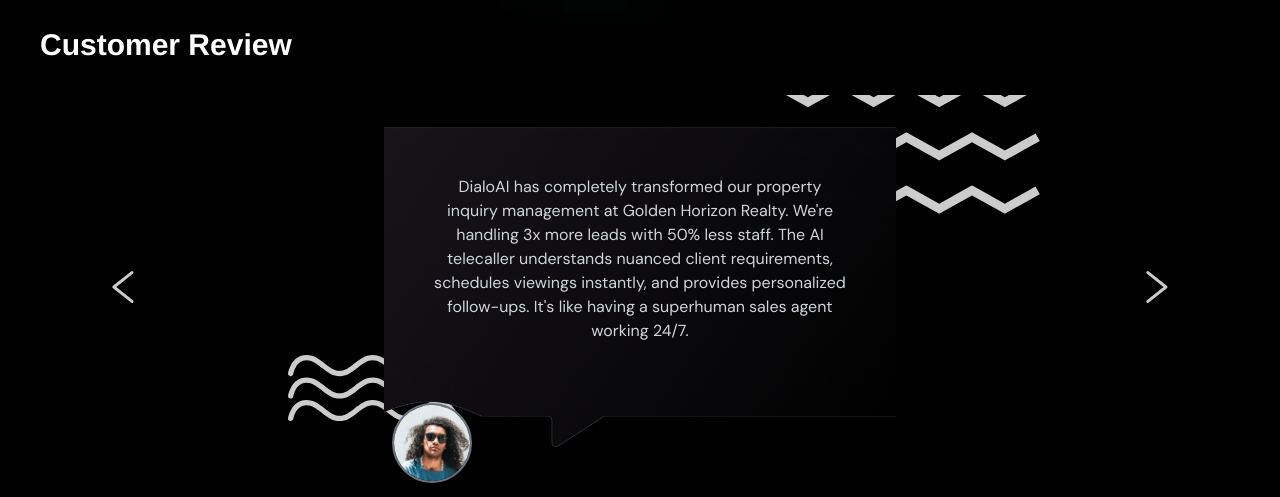
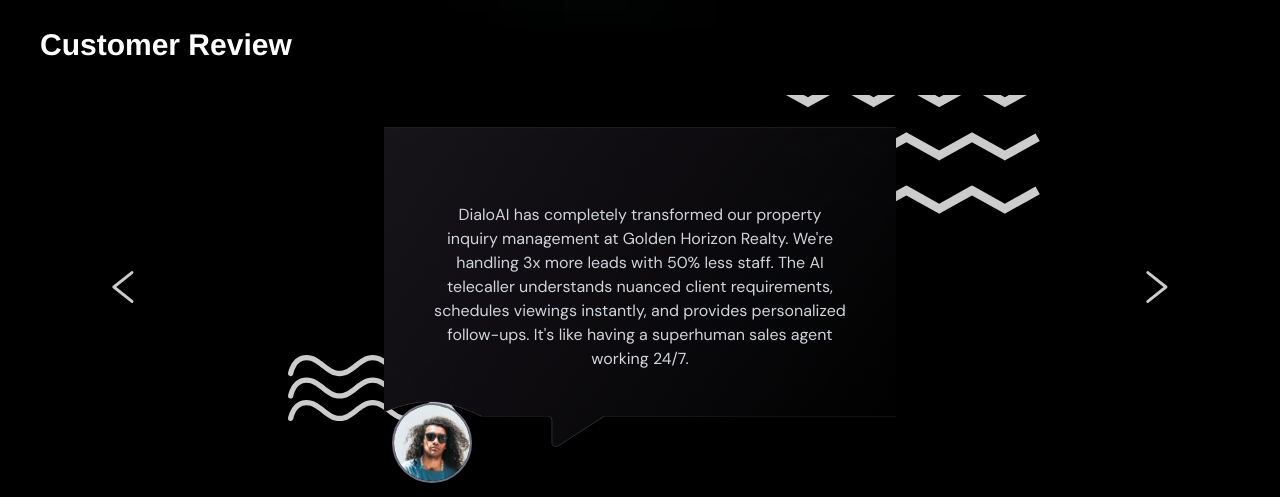
Before and after one commit to parmarharsh2490/Ai-Tellicaller, a React (Vite) app: page / in a window 1280 px wide. Shown: the part 2560-3057 px from the top of the page. Built offline with nearby package versions, Linux system fonts and the light colour scheme; a web font is replaced by a local one.

Commit message:
feat: adjust CustomerReview component styles for improved layout and readability

```diff
--- a/src/components/CustomerReview.tsx
+++ b/src/components/CustomerReview.tsx
@@ -75,8 +75,8 @@
           <WaveDecoration2 />
         </div>
         {/* Review Box */}
-        <div className="z-10 bg-image2 sm:min-h-80 min-h-[320px]  sm:relative w-full max-w-lg p-4 sm:p-12  shadow-lg text-center">
-          <p className="text-gray-300 font-sans text-xs sm:text-base leading-relaxed">
+        <div className="z-10 bg-image2 sm:min-h-80 min-h-[350px] flex items-center justify-center  sm:relative w-full max-w-lg p-2 sm:p-12  shadow-lg text-center">
+          <p className="text-gray-300 font-sans text-sm sm:text-base leading-relaxed">
             {reviews[selectedIndex].description}
           </p>
 
```
